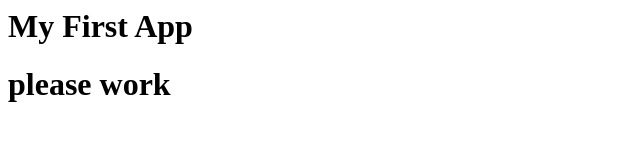
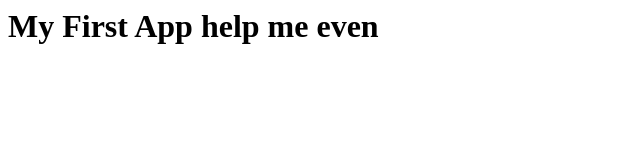
Before and after one commit to wessel0946676/First-app, a plain HTML site: page index.html in a window 1280 px wide. Shown: the whole page, without its empty margins (0-640 px from the left). Drawn offline with Linux system fonts and the light colour scheme.

Commit message:
changed index.html

```diff
--- a/index.html
+++ b/index.html
@@ -1,2 +1 @@
-<h1>My First App</h1>
-<h1>please work</h1>
+<h1>My First App help me even</h1>
```
